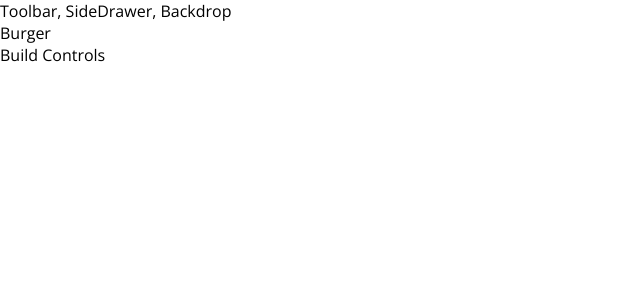
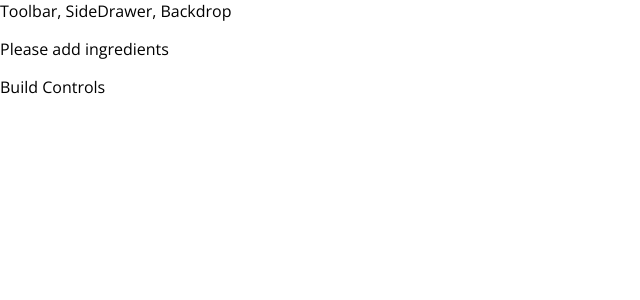
Before and after one commit to rsanchez-dv/ReactiveBurgers, a React app in the folder burgerapp/: page / in a window 1280 px wide. Shown: the top 300 px of the page, without its empty margins (0-640 px from the left). Built offline with nearby package versions, Linux system fonts and the light colour scheme.

Commit message:
Basic Burger Complete.
Need to add controls

```diff
--- /dev/null
+++ b/burgerapp/src/components/Burger/Burger.css
@@ -0,0 +1,29 @@
+.Burger {
+    width: 100%;
+    margin: auto;
+    height: 250px;
+    overflow: scroll;
+    text-align: center;
+    font-weight: bold;
+    font-size: 1.2rem;
+
+}
+@media (min-width: 500px) and (min-height: 400px) {
+    .Burger{
+        width: 350px;
+        height: 300px;
+    }
+}
+@media (min-width: 500px) and (min-height: 401px) {
+    .Burger{
+        width: 450px;
+        height: 400px;
+    }
+}
+
+@media (min-width: 1000px) and (min-height: 700px) {
+    .Burger{
+        width: 700px;
+        height: 600px;
+    }
+}
--- a/burgerapp/src/components/Burger/Burger.js
+++ b/burgerapp/src/components/Burger/Burger.js
@@ -0,0 +1,25 @@
+import React from 'react';
+import classes from './Burger.css'
+import BurgerIngredient from './BurgerIngredient/BurgerIngredient'
+
+const burger = (props) => {
+    let transformedIngredients = Object.keys(props.ingredients).map(igKey=>{
+      return [...Array(props.ingredients[igKey])].map((_, i) =>{
+          return <BurgerIngredient key={igKey + i} type={igKey}/>;
+      });
+    }).reduce((arr,el) => {
+        return arr.concat(el);
+    },[]);
+    console.log(transformedIngredients);
+    if(transformedIngredients.length === 0){
+        transformedIngredients = <p>Please add ingredients</p>
+    }
+    return (
+        <div className={classes.Burger}>
+            <BurgerIngredient type="bread-top"/>
+            {transformedIngredients}
+            <BurgerIngredient type="bread-bottom"/>
+        </div>
+    );
+}
+export default burger;
--- a/burgerapp/src/containers/BurgerBuilder/BurgerBuilder.js
+++ b/burgerapp/src/containers/BurgerBuilder/BurgerBuilder.js
@@ -1,11 +1,21 @@
 import React, {Component} from 'react';
 import Aux from '../../hoc/Aux';
+import Burger from '../../components/Burger/Burger'
 
 class BurgerBuilder extends Component {
+
+    state = {
+        ingredients: {
+            salad: 0,
+            bacon: 0,
+            cheese: 0,
+            meat: 0
+        }
+    }
     render(){
         return (
             <Aux>
-                <div>Burger</div>
+                <Burger ingredients={this.state.ingredients}/>
                 <div>Build Controls</div>
             </Aux>
         );
```
